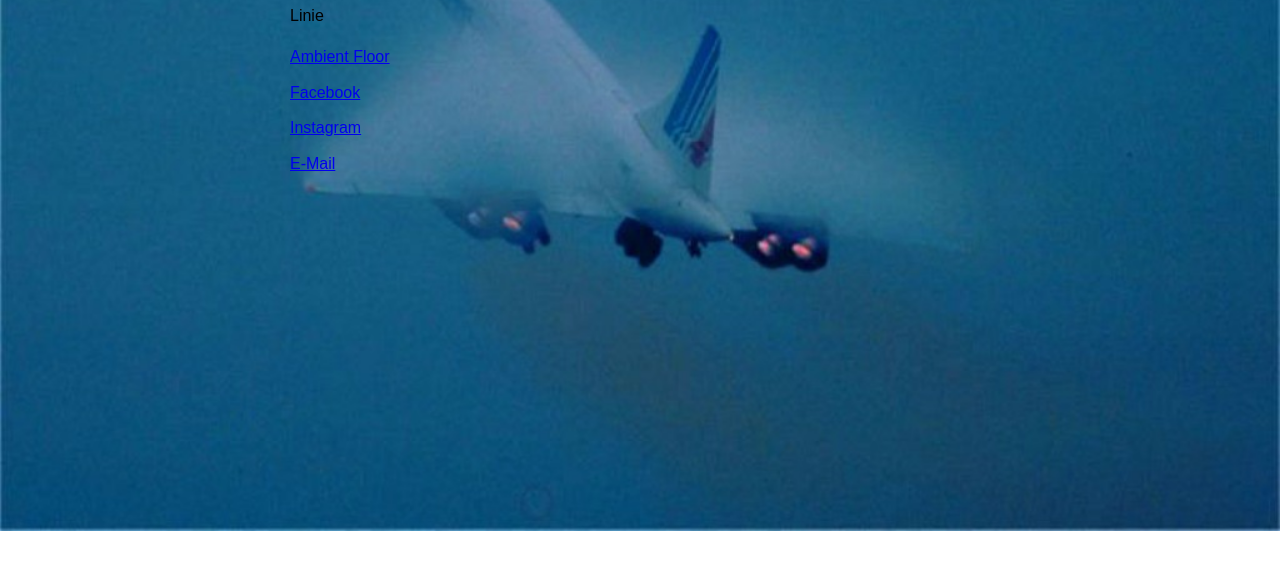
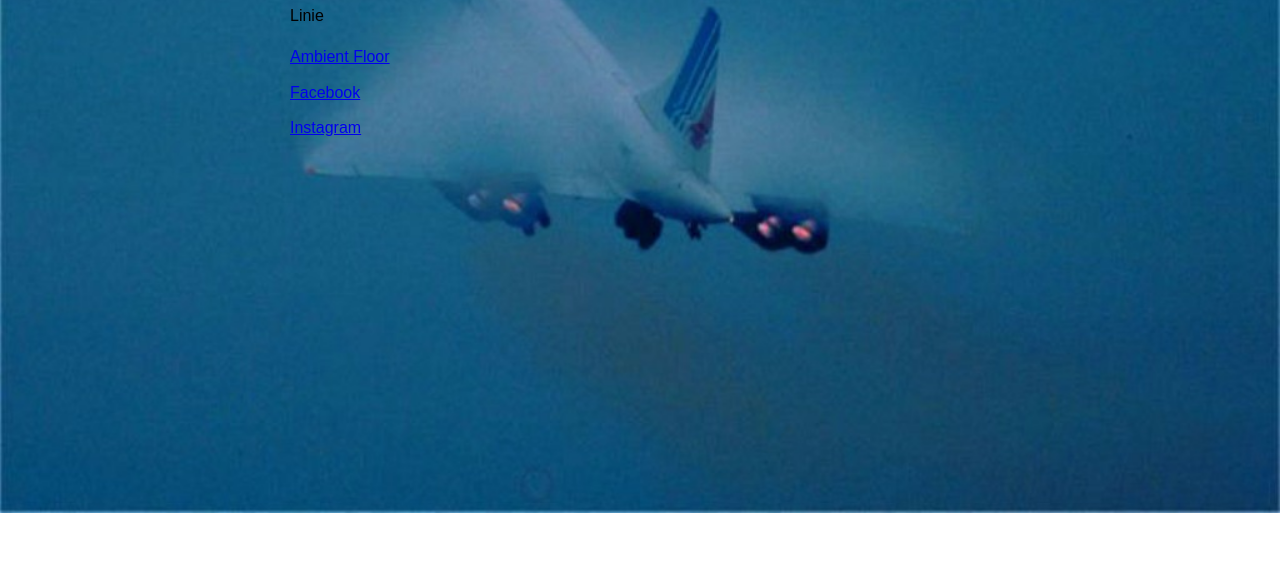
Before and after one commit to mju600/mju600.github.io, a plain HTML site: page index.html in a window 1280 px wide. Shown: the part 157-726 px from the top of the page. Drawn offline with Linux system fonts and the light colour scheme.

Commit message:
Remove E-Mail link from index.html
Removed the E-Mail link from the footer.

```diff
--- a/index.html
+++ b/index.html
@@ -46,7 +46,5 @@ Linie
 
 <a href="https://instagram.com/flicht1998">Instagram</a>
 
-<a href="mailto:mail@example.com">E-Mail</a>
-
 </body>
 </html>
```
